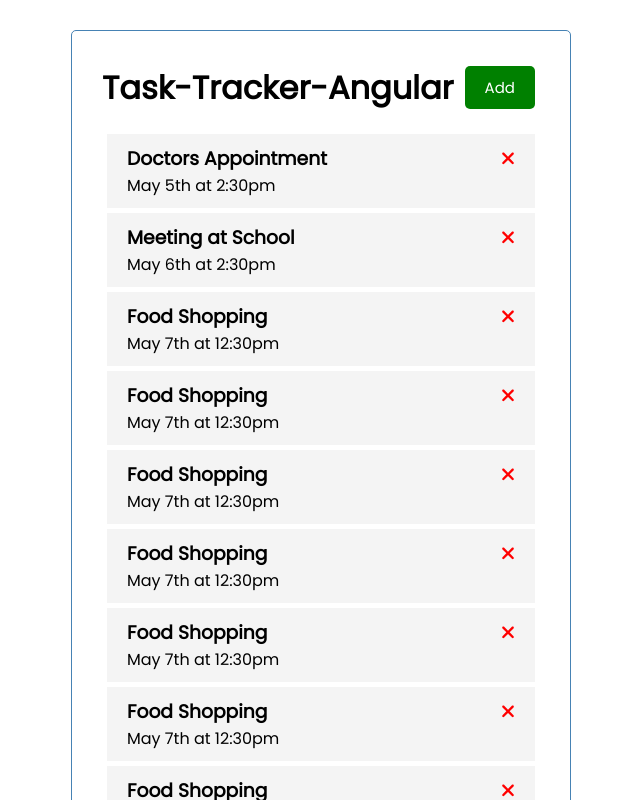
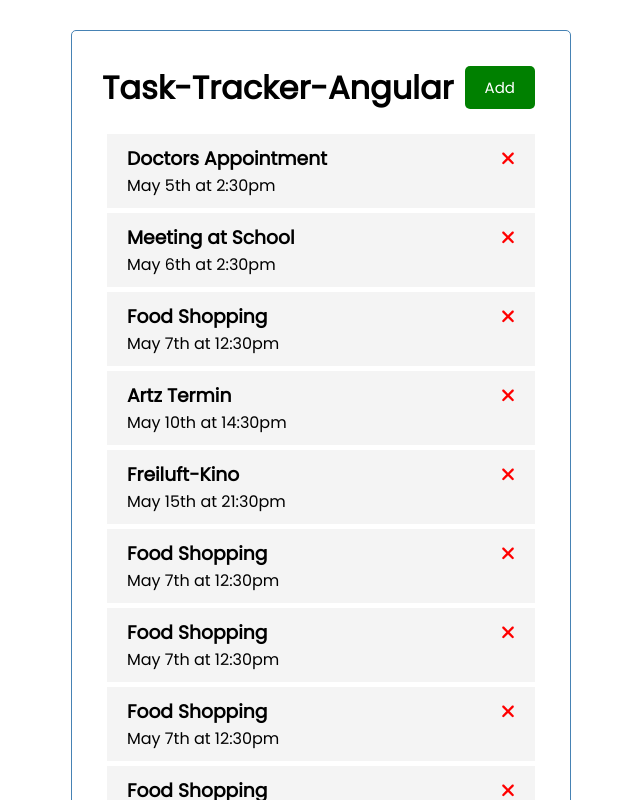
Before and after one commit to sara01rizo/task-tracker-angular-sara, an Angular app: page / in a window 1280 px wide. Shown: the top 800 px of the page, without its empty margins (319-959 px from the left). Built offline with nearby package versions, Linux system fonts and the light colour scheme; data requests are answered from the project's data file.

Commit message:
Create: delete function and services are up and running, Angular works

```diff
--- a/db.json
+++ b/db.json
@@ -20,14 +20,14 @@
     },
     {
       "id": 4,
-      "text": "Food Shopping",
-      "day": "May 7th at 12:30pm",
+      "text": "Artz Termin",
+      "day": "May 10th at 14:30pm",
       "reminder": false
     },
     {
       "id": 5,
-      "text": "Food Shopping",
-      "day": "May 7th at 12:30pm",
+      "text": "Freiluft-Kino",
+      "day": "May 15th at 21:30pm",
       "reminder": false
     },
     {
--- a/src/app/components/task-item/task-item.component.html
+++ b/src/app/components/task-item/task-item.component.html
@@ -1,4 +1,4 @@
 <div class="task">
-  <h3>{{ task.text}} <fa-icon [ngStyle]="{'color': 'red'}" [icon]="faTimes"></fa-icon></h3>
+  <h3>{{ task.text}} <fa-icon (click)="onDelete(task)" [ngStyle]="{'color': 'red'}" [icon]="faTimes"></fa-icon></h3>
   <p>{{ task.day}}</p>
 </div>
--- a/src/app/components/task-item/task-item.component.ts
+++ b/src/app/components/task-item/task-item.component.ts
@@ -1,5 +1,5 @@
-import { Component, OnInit, Input } from '@angular/core';
-import {Task} from '../../Task';
+import { Component, OnInit, Input, Output, EventEmitter } from '@angular/core';
+import { Task } from '../../Task';
 import { faTimes } from '@fortawesome/free-solid-svg-icons';
 
 @Component({
@@ -8,13 +8,17 @@ import { faTimes } from '@fortawesome/free-solid-svg-icons';
   styleUrls: ['./task-item.component.css']
 })
 export class TaskItemComponent implements OnInit {
-  @Input() task!: Task
+  @Input() task!: Task;
+  @Output() onDeleteTask: EventEmitter<Task> = new EventEmitter();
 
   faTimes = faTimes;
 
   constructor() { }
 
-  ngOnInit(): void {
+  ngOnInit(): void {}
+
+  onDelete(task: any) {
+    this.onDeleteTask.emit(this.task);
   }
 
 }
--- a/src/app/components/tasks/tasks.component.html
+++ b/src/app/components/tasks/tasks.component.html
@@ -1,6 +1,7 @@
 <app-task-item
   *ngFor="let task of tasks"
   [task]="task"
+  (onDeleteTask)="deleteTask(task)"
 ></app-task-item>
 
 <!-- <p *ngFor="let task of tasks">{{ task.text }}</p> -->
--- a/src/app/components/tasks/tasks.component.ts
+++ b/src/app/components/tasks/tasks.component.ts
@@ -1,6 +1,7 @@
 import { Component, OnInit } from '@angular/core';
 import { TaskService } from 'src/app/services/task.service';
 import {Task} from '../../Task';
+import { filter } from 'rxjs';
 
 @Component({
   selector: 'app-tasks',
@@ -16,4 +17,12 @@ export class TasksComponent implements OnInit {
     this.taskService.getTask().subscribe((tasks) => (this.tasks= tasks));
   }
 
+  deleteTask(task: Task) {
+    this.taskService
+    .deleteTask(task)
+    .subscribe(
+        () => (this.tasks = this.tasks.filter(t => t.id! !== task.id))
+      );
+  }
+
 }
--- a/src/app/services/task.service.ts
+++ b/src/app/services/task.service.ts
@@ -6,7 +6,7 @@ import {Task} from '../Task';
 
 
 @Injectable({
-  providedIn: 'root'
+  providedIn: 'root',
 })
 export class TaskService {
   private apiUrl = 'http://localhost:5000/tasks'
@@ -16,4 +16,9 @@ export class TaskService {
   getTask(): Observable<Task[]> {
     return this.http.get<Task[]>(this.apiUrl);
   }
+
+  deleteTask(task: Task): Observable<Task> {
+    const url = `${this.apiUrl}/${task.id}`;
+    return this.http.delete<Task>(url);
+  }
 }
```
